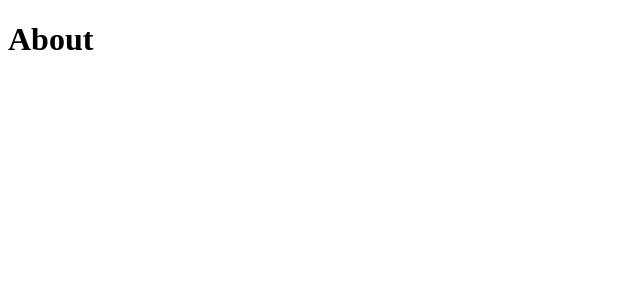
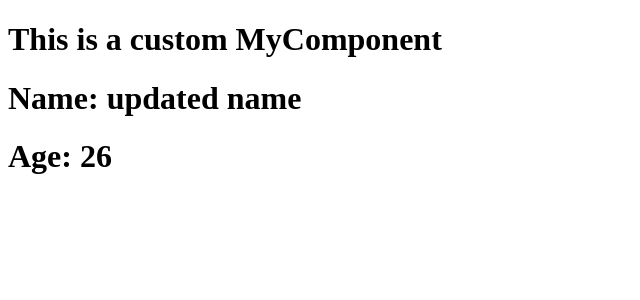
Before and after one commit to varuniit1994/react_practice, a React (Create React App) app: page /about in a window 1280 px wide. Shown: the top 300 px of the page, without its empty margins (0-640 px from the left). Built offline with nearby package versions, Linux system fonts and the light colour scheme.

Commit message:
useContext Hook in React.JS

```diff
--- a/src/components/About/index.js
+++ b/src/components/About/index.js
@@ -1,6 +1,45 @@
-import React from "react";
+import React,{ useContext, useState, useEffect } from "react";
+
+const MyContext=React.createContext();
+
+function MyComponent()
+{
+    const { state,setState }=useContext(MyContext);
+
+    useEffect(()=>{
+
+        setTimeout(()=>{
+
+            setState((state)=>({
+                ...state,
+                name:"updated name"
+            }))
+        },1000);
+
+    },[]);
+
+    return  (
+        <div>
+            <h1>This is a custom MyComponent  </h1>
+            <h1>Name: {state.name}</h1>
+            <h1>Age: {state.age}</h1>
+        </div>
+    )
+}
 
 export default function About()
 {
-    return <h1>About</h1>
+    const [obj, setObj]=useState({
+        name:"varun_bhati",
+        age:26,
+        prop:"random"
+    });
+
+    return (
+        <MyContext.Provider value={{state:obj,setState:setObj}}>
+          <div>
+              <MyComponent/>
+          </div>
+        </MyContext.Provider>
+    )
 }
```
